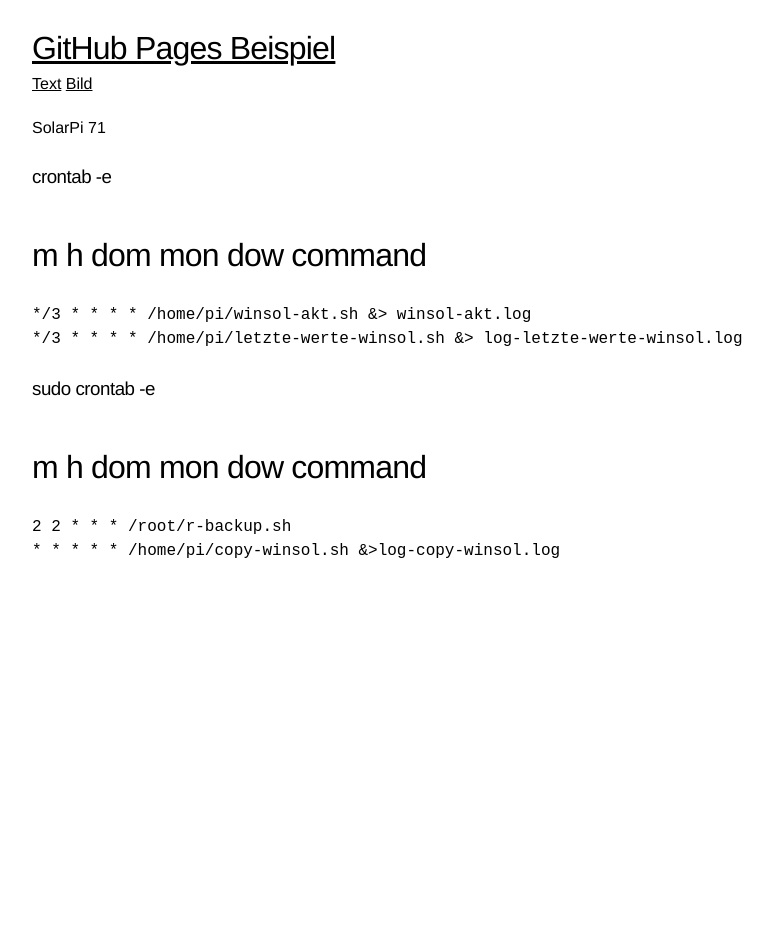
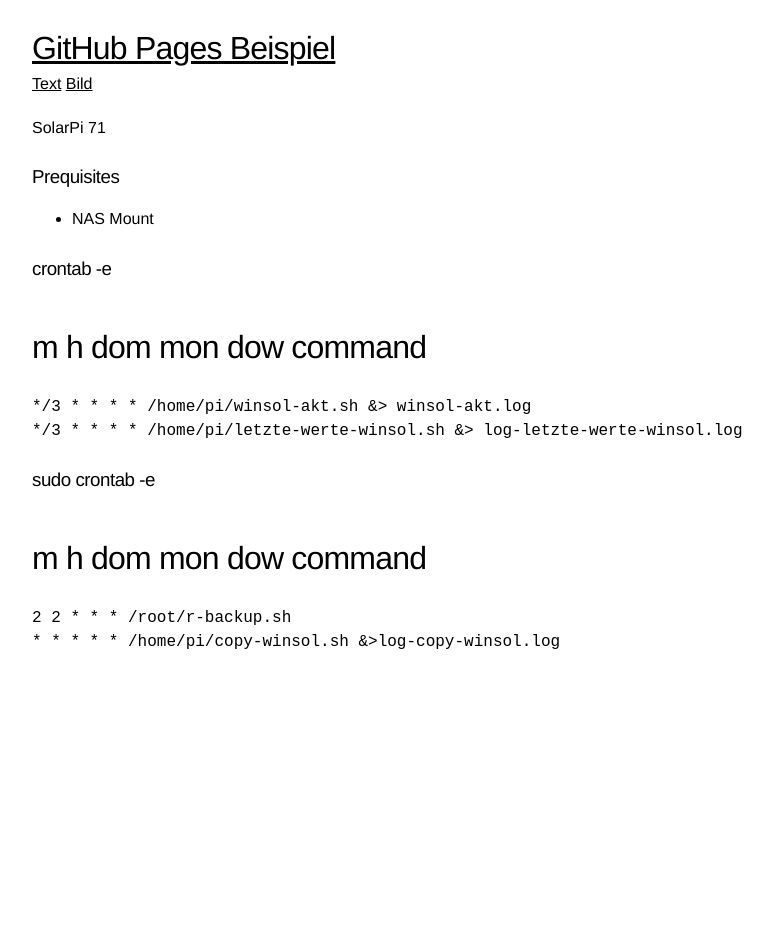
Before and after one commit to Wingertsau/ct.github.io, a Jekyll site: the page built from 71.md, in a window 1280 px wide. Shown: the whole page, without its empty margins (146-919 px from the left). Built offline with Jekyll 4.4.1, drawn with Linux system fonts in a browser that asks for light colours; our own code applies the rules of GitHub Pages for plain Markdown files.

Commit message:
Update 71.md

```diff
--- a/71.md
+++ b/71.md
@@ -1,4 +1,10 @@
 SolarPi 71
+
+### Prequisites
+
+* NAS Mount
+
+
 
 
 ### crontab -e
```
